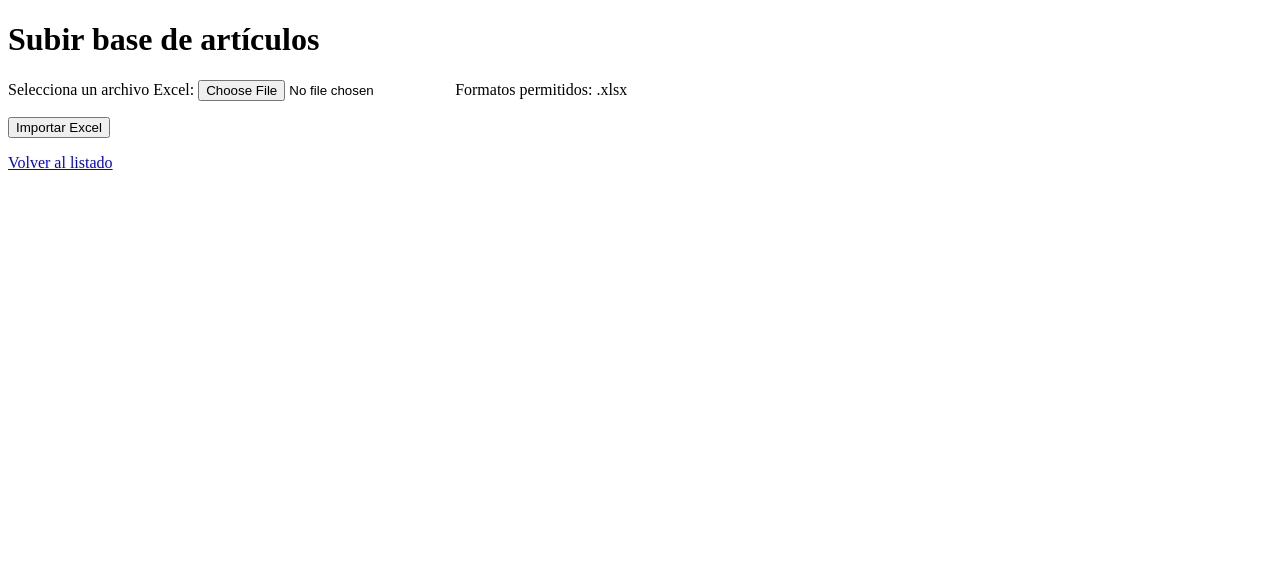
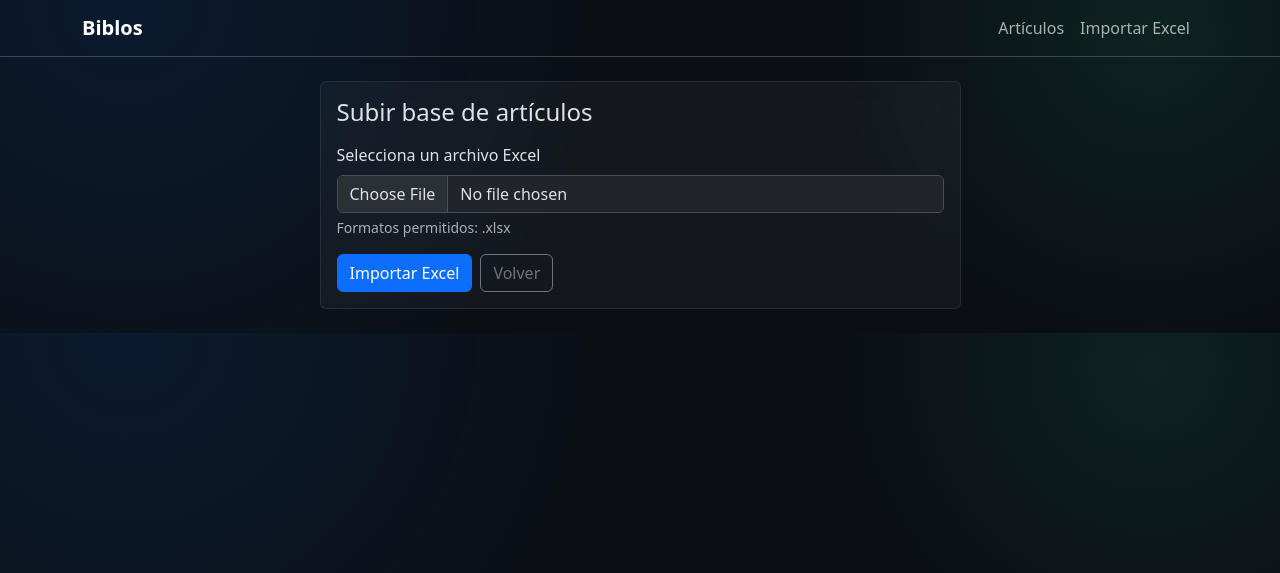
Before and after one commit to naabit/biblos, a Django app: page /upload/ in a window 1280 px wide. Shown: the top 573 px of the page. Run offline with Django 5.2, Linux system fonts and the light colour scheme.

Commit message:
front-end primera version

```diff
--- a/articles/forms.py
+++ b/articles/forms.py
@@ -4,5 +4,6 @@ from django import forms
 class ExcelUploadForm(forms.Form):
     excel_file = forms.FileField(
         label="Selecciona un archivo Excel",
-        help_text="Formatos permitidos: .xlsx"
+        help_text="Formatos permitidos: .xlsx",
+        widget=forms.ClearableFileInput(attrs={"class": "form-control"}),
     )
--- /dev/null
+++ b/articles/templates/articles/base.html
@@ -0,0 +1,79 @@
+<!doctype html>
+<html lang="es" data-bs-theme="dark">
+  <head>
+    <meta charset="utf-8" />
+    <meta name="viewport" content="width=device-width, initial-scale=1" />
+    <title>{% block title %}Biblos{% endblock %}</title>
+    <link
+      href="https://cdn.jsdelivr.net/npm/bootstrap@5.3.3/dist/css/bootstrap.min.css"
+      rel="stylesheet"
+      integrity="sha384-QWTKZyjpPEjISv5WaRU9OFeRpok6YctnYmDr5pNlyT2bRjXh0JMhjY6hW+ALEwIH"
+      crossorigin="anonymous"
+    />
+    <style>
+      body {
+        background: radial-gradient(1200px circle at 10% 0%, rgba(13, 110, 253, 0.12), transparent 40%),
+          radial-gradient(900px circle at 90% 10%, rgba(32, 201, 151, 0.10), transparent 35%),
+          #0b0f14;
+      }
+      .glass {
+        background: rgba(255, 255, 255, 0.04);
+        border: 1px solid rgba(255, 255, 255, 0.08);
+        backdrop-filter: blur(10px);
+      }
+      .table thead th {
+        white-space: nowrap;
+      }
+    </style>
+    {% block extra_head %}{% endblock %}
+  </head>
+  <body>
+    <nav class="navbar navbar-expand-lg border-bottom border-secondary-subtle">
+      <div class="container">
+        <a class="navbar-brand fw-semibold" href="{% url 'article_list' %}">Biblos</a>
+        <button
+          class="navbar-toggler"
+          type="button"
+          data-bs-toggle="collapse"
+          data-bs-target="#nav"
+          aria-controls="nav"
+          aria-expanded="false"
+          aria-label="Toggle navigation"
+        >
+          <span class="navbar-toggler-icon"></span>
+        </button>
+        <div class="collapse navbar-collapse" id="nav">
+          <ul class="navbar-nav ms-auto">
+            <li class="nav-item">
+              <a class="nav-link" href="{% url 'article_list' %}">Artículos</a>
+            </li>
+            <li class="nav-item">
+              <a class="nav-link" href="{% url 'upload_excel' %}">Importar Excel</a>
+            </li>
+          </ul>
+        </div>
+      </div>
+    </nav>
+
+    <main class="container py-4">
+      {% if messages %}
+        <div class="mb-3">
+          {% for message in messages %}
+            <div class="alert alert-{{ message.tags|default:'secondary' }} glass mb-2" role="alert">
+              {{ message }}
+            </div>
+          {% endfor %}
+        </div>
+      {% endif %}
+
+      {% block content %}{% endblock %}
+    </main>
+
+    <script
+      src="https://cdn.jsdelivr.net/npm/bootstrap@5.3.3/dist/js/bootstrap.bundle.min.js"
+      integrity="sha384-YvpcrYf0tY3lHB60NNkmXc5s9fDVZLESaAA55NDzOxhy9GkcIdslK1eN7N6jIeHz"
+      crossorigin="anonymous"
+    ></script>
+    {% block extra_js %}{% endblock %}
+  </body>
+</html>
--- a/articles/templates/articles/upload_excel.html
+++ b/articles/templates/articles/upload_excel.html
@@ -1,30 +1,34 @@
-<!DOCTYPE html>
-<html lang="es">
-<head>
-    <meta charset="UTF-8">
-    <title>Subir Excel - Biblos</title>
-</head>
-<body>
+{% extends "articles/base.html" %}
 
-    <h1>Subir base de artículos</h1>
+{% block title %}Subir Excel - Biblos{% endblock %}
 
-    {% if messages %}
-        {% for message in messages %}
-            <p>{{ message }}</p>
-        {% endfor %}
-    {% endif %}
+{% block content %}
+  <div class="row justify-content-center">
+    <div class="col-12 col-lg-8 col-xl-7">
+      <div class="card glass">
+        <div class="card-body">
+          <h1 class="h4 mb-3">Subir base de artículos</h1>
 
-    <form method="post" enctype="multipart/form-data">
-        {% csrf_token %}
+          <form method="post" enctype="multipart/form-data" class="vstack gap-3">
+            {% csrf_token %}
+            {{ form.non_field_errors }}
 
-        {{ form.as_p }}
+            <div>
+              <label class="form-label" for="{{ form.excel_file.id_for_label }}">{{ form.excel_file.label }}</label>
+              {{ form.excel_file }}
+              {% if form.excel_file.help_text %}
+                <div class="form-text">{{ form.excel_file.help_text }}</div>
+              {% endif %}
+              {{ form.excel_file.errors }}
+            </div>
 
-        <button type="submit">Importar Excel</button>
-    </form>
-
-    <p>
-        <a href="{% url 'article_list' %}">Volver al listado</a>
-    </p>
-
-</body>
-</html>
+            <div class="d-flex gap-2">
+              <button type="submit" class="btn btn-primary">Importar Excel</button>
+              <a class="btn btn-outline-secondary" href="{% url 'article_list' %}">Volver</a>
+            </div>
+          </form>
+        </div>
+      </div>
+    </div>
+  </div>
+{% endblock %}
```
Also changed, not shown: articles/templates/articles/article_list.html (+59 -37 lines).
